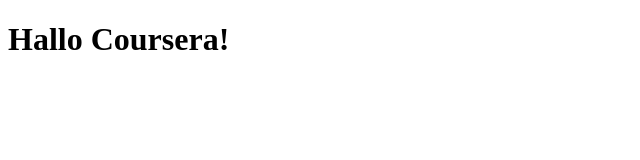
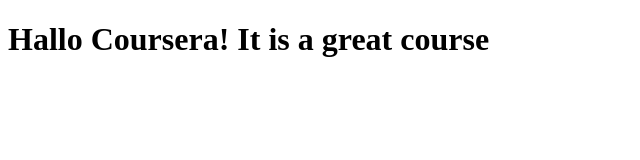
Before and after one commit to trocki2/coursera-test, a plain HTML site: page site/index.html in a window 1280 px wide. Shown: the whole page, without its empty margins (0-640 px from the left). Drawn offline with Linux system fonts and the light colour scheme.

Commit message:
Small addition to our page content.

```diff
--- a/site/index.html
+++ b/site/index.html
@@ -4,6 +4,6 @@
 	<title>Hallo Coursera!</title>
 </head>
 <body>
-<h1>Hallo Coursera!</h1>
+<h1>Hallo Coursera! It is a great course</h1>
 </body>
 </html>
```
